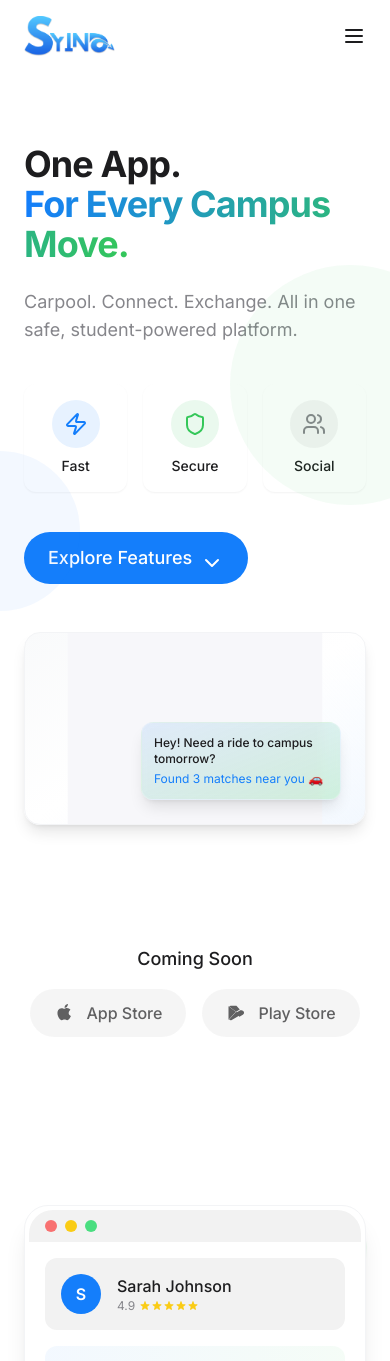
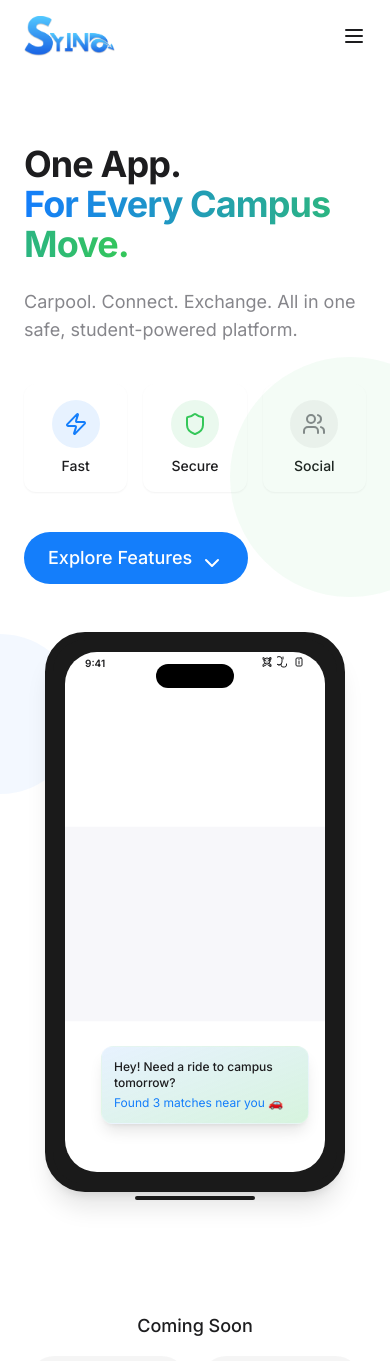
Before and after one commit to astatineRS/campus-connect-glide, a React (Vite) app: page / in a window 390 px wide. Shown: the top 1361 px of the page. Built offline with nearby package versions, Linux system fonts and the light colour scheme.

Commit message:
Update Hero section with iOS mobile device frame

```diff
--- a/src/components/Hero.tsx
+++ b/src/components/Hero.tsx
@@ -196,15 +196,38 @@ const Hero = () => {
           animate={{ opacity: 1, x: 0 }}
           transition={{ duration: 0.6, delay: 0.2 }}
         >
-          <div className="relative rounded-2xl overflow-hidden bg-gradient-to-br from-gray-50 via-white to-syinq-blue/5 shadow-lg border border-gray-100">
-            {/* Lottie Animation Container */}
-            <div ref={animationContainer} className="w-full aspect-video"></div>
+          {/* iOS Mobile Frame */}
+          <div className="relative mx-auto max-w-[300px] md:max-w-[380px]">
+            {/* Phone Outer Frame */}
+            <div className="relative rounded-[40px] overflow-hidden bg-[#1A1A1A] p-3 shadow-xl border-[8px] border-[#1A1A1A]">
+              {/* Phone Screen */}
+              <div className="relative rounded-[32px] overflow-hidden bg-white">
+                {/* Status Bar */}
+                <div className="absolute top-0 left-0 right-0 h-6 z-10 flex justify-between px-5 pt-1">
+                  <div className="text-[10px] font-semibold">9:41</div>
+                  <div className="flex space-x-1">
+                    <svg xmlns="http://www.w3.org/2000/svg" width="16" height="16" viewBox="0 0 24 24" fill="none" stroke="currentColor" strokeWidth="2" strokeLinecap="round" strokeLinejoin="round" className="w-3 h-3"><path d="M18 10c0 3.3-2.7 6-6 6s-6-2.7-6-6 2.7-6 6-6 6 2.7 6 6z"/><path d="M18 3v4"/><path d="M18 17v4"/><path d="M10 18l-6 3v-4l6-3"/><path d="M10 6l-6-3v4l6 3"/><path d="m14 18 6 3v-4l-6-3"/><path d="m14 6 6-3v4l-6 3"/></svg>
+                    <svg xmlns="http://www.w3.org/2000/svg" width="16" height="16" viewBox="0 0 24 24" fill="none" stroke="currentColor" strokeWidth="2" strokeLinecap="round" strokeLinejoin="round" className="w-3 h-3"><path d="M4 18a6 6 0 0 0 6-6V7a6 6 0 0 0-12 0v5a6 6 0 0 0 6 6Z"/><path d="M19 16v2a4 4 0 0 1-4 4h-3a4 4 0 0 1-4-4v-2"/><line x1="12" x2="12" y1="6" y2="2"/></svg>
+                    <svg xmlns="http://www.w3.org/2000/svg" width="16" height="16" viewBox="0 0 24 24" fill="none" stroke="currentColor" strokeWidth="2" strokeLinecap="round" strokeLinejoin="round" className="w-3 h-3"><path d="M16 4c1.1 0 2 .9 2 2v12c0 1.1-.9 2-2 2H8c-1.1 0-2-.9-2-2V6c0-1.1.9-2 2-2h8z"/><line x1="12" x2="12" y1="10" y2="16"/><line x1="12" x2="12.01" y1="7" y2="7"/></svg>
+                  </div>
+                </div>
 
-            {/* Message Notification */}
-            <div className="absolute bottom-6 right-6 bg-gradient-to-br from-syinq-blue/10 to-syinq-green/20 backdrop-blur-sm border border-white/20 rounded-xl p-3 shadow-lg max-w-[200px] transform transition-all duration-300 hover:scale-105">
-              <p className="text-xs font-medium mb-1">Hey! Need a ride to campus tomorrow?</p>
-              <p className="text-xs text-syinq-blue">Found 3 matches near you 🚗</p>
+                {/* Lottie Animation Container */}
+                <div ref={animationContainer} className="w-full pt-6 aspect-[9/18]"></div>
+
+                {/* Dynamic Island (notch) */}
+                <div className="absolute top-3 left-1/2 transform -translate-x-1/2 w-[30%] h-6 bg-black rounded-full"></div>
+
+                {/* Message Notification */}
+                <div className="absolute bottom-12 right-4 bg-gradient-to-br from-syinq-blue/10 to-syinq-green/20 backdrop-blur-sm border border-white/20 rounded-xl p-3 shadow-lg max-w-[80%] transform transition-all duration-300 hover:scale-105">
+                  <p className="text-xs font-medium mb-1">Hey! Need a ride to campus tomorrow?</p>
+                  <p className="text-xs text-syinq-blue">Found 3 matches near you 🚗</p>
+                </div>
+              </div>
             </div>
+
+            {/* Bottom Bar Indicator */}
+            <div className="absolute -bottom-2 left-1/2 transform -translate-x-1/2 w-[40%] h-1 bg-[#1A1A1A] rounded-full"></div>
           </div>
         </motion.div>
       </div>
```
